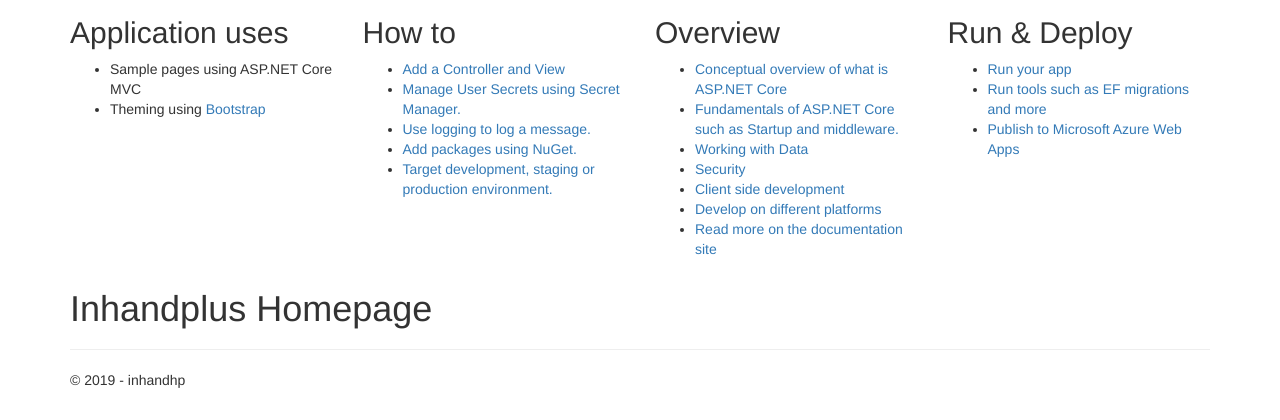
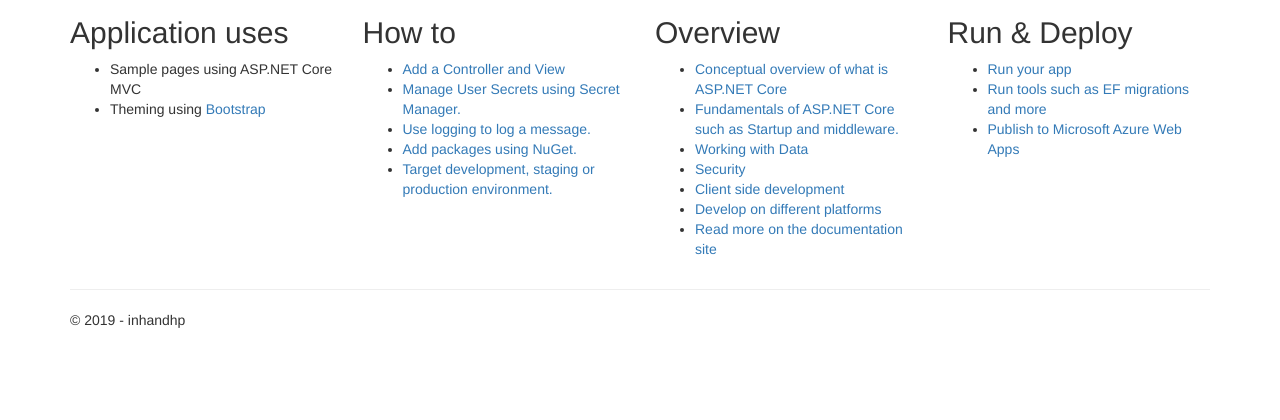
Before and after one commit to inhandplusgit/inhandplushomepage, an ASP.NET Core app: template Views/Home/Index.cshtml in a window 1280 px wide. Shown: the part 414-834 px from the top of the page. After the commit the page ends 742 px from the top, so only its background shows below. Run offline with ASP.NET Core 8, Linux system fonts and the light colour scheme; the template is opened without the code that fills it, so the values that code supplies are empty.

Commit message:
for upload

```diff
--- a/Views/Home/Index.cshtml
+++ b/Views/Home/Index.cshtml
@@ -93,4 +93,4 @@
     </div>
 </div>
 
-<h1>Inhandplus Homepage</h1>
+@*<h1>Inhandplus Homepage</h1>*@
```
